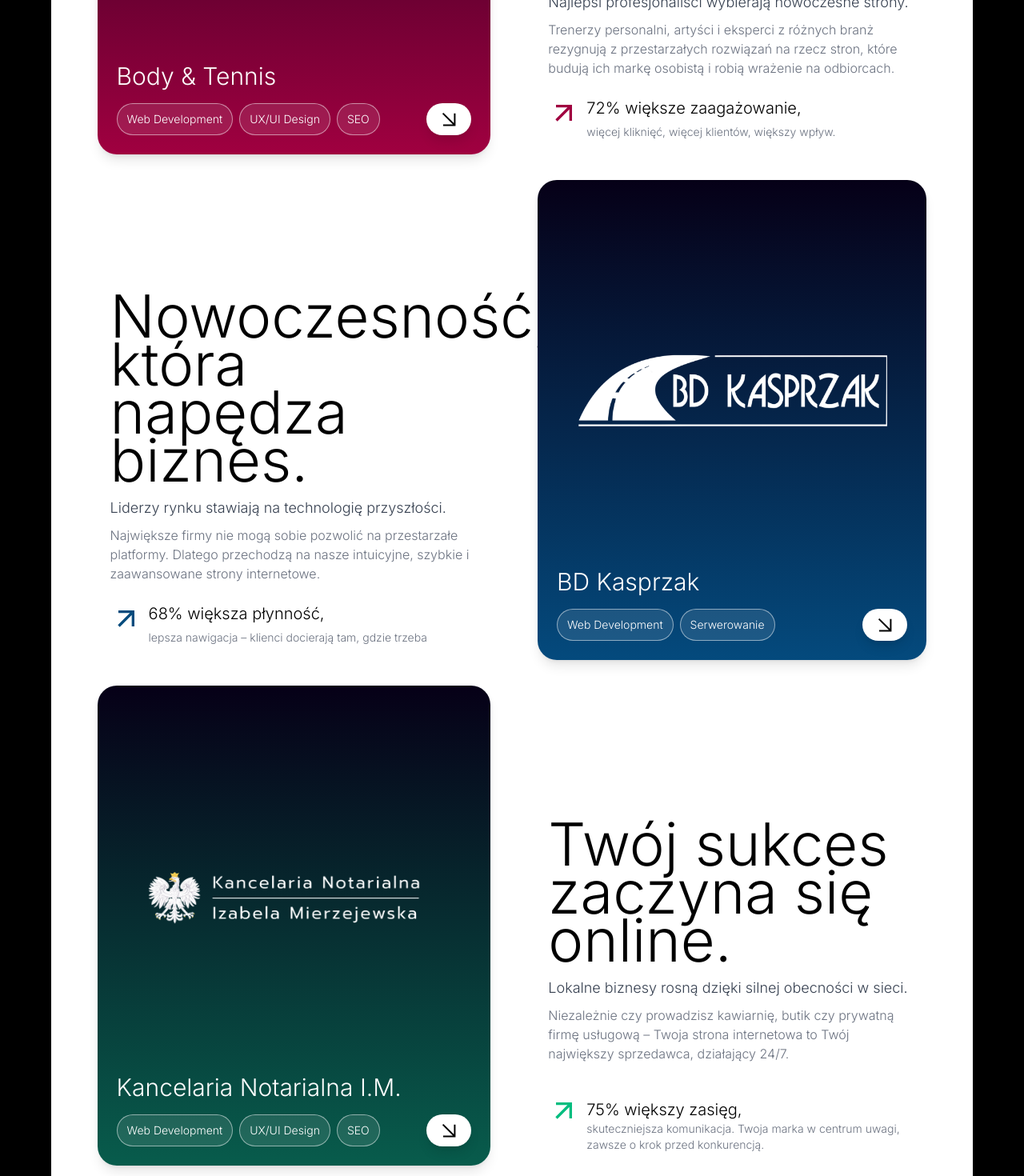
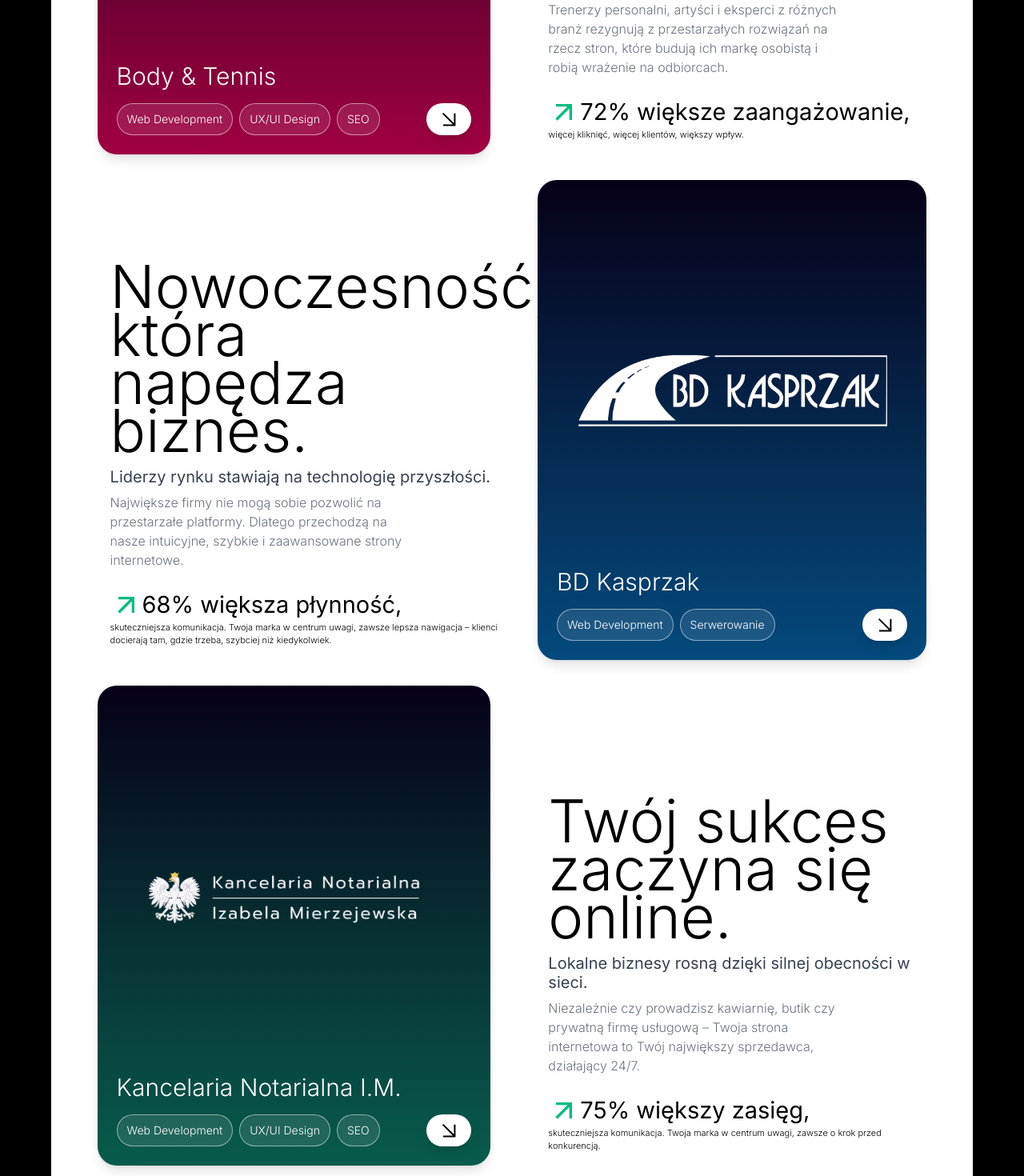
Before and after one commit to mrgoooo/art-ance, a React (Vite) app: page /realizacje in a window 1280 px wide. Shown: the part 1080-2550 px from the top of the page at 80% size. Built offline with nearby package versions, Linux system fonts and the light colour scheme.

Commit message:
strzałki

```diff
--- a/src/HomePage/Carousel.jsx
+++ b/src/HomePage/Carousel.jsx
@@ -98,7 +98,7 @@ const Carousel = () => {
 
     intervalRef.current = setInterval(() => {
       setCurrentIndex((prevIndex) => (prevIndex + 1) % slides.length);
-    }, 10000); // Zmienia co 3 sekundy (3000 ms)
+    }, 40000); // Zmienia co 3 sekundy (3000 ms)
   };
 
   const handleTouchStart = (e) => {
@@ -174,7 +174,7 @@ const Carousel = () => {
                           />
                         </svg>
                       </div>
-                      <p className=" pt-10 text-white/60 text-lg sm:text-2xl">
+                      <p className="pt-10 text-black   md:text-white/60 text-lg sm:text-2xl">
                         {slide.description}
                       </p>
                       {/* Add additional buttons or elements if needed */}
--- a/src/HomePage/OpinionsCarousel.jsx
+++ b/src/HomePage/OpinionsCarousel.jsx
@@ -63,7 +63,7 @@ const OpinionsCarousel = () => {
 
     intervalRef.current = setInterval(() => {
       setCurrentIndex((prevIndex) => (prevIndex + 1) % slides.length);
-    }, 7000); // Zmienia co 3 sekundy (3000 ms)
+    }, 20000); // Zmienia co 3 sekundy (3000 ms)
   };
 
   const handleTouchStart = (e) => {
--- a/src/Oferta/CardWebDev.jsx
+++ b/src/Oferta/CardWebDev.jsx
@@ -12,7 +12,7 @@ const CardWebDev = () => {
               Web Development
             </div>
             <div className="w-full ">
-              <div className="w-[90%] w-hidden md:block px-8 text-[20px] pb-10 lg:pb-0 lg:text-base  text-white/60 leading-none">
+              <div className="w-[90%] hidden md:block px-8 text-[20px] pb-10 lg:pb-0 lg:text-base  text-white/60 leading-none">
                 Dzięki wykorzystaniu najnowszych technologii zapewniamy szybkie
                 działanie i pełną kompatybilność na wszystkich urządzeniach.
                 Niezależnie od tego, czy potrzebujesz prostej witryny
--- a/src/Realizacje/REIZA.jsx
+++ b/src/Realizacje/REIZA.jsx
@@ -5,27 +5,29 @@ function REIZA() {
     <div className="flex flex-col w-[90%] h-full pb-8">
       <div className="flex flex-col lg:flex-row  w-full">
         <RECardIZA />
-        <div className="flex w-full lg:w-1/2 flex-col justify-end h-[400px]  sm:h-[500px] lg:h-[600px]">
+        <div className="flex w-full lg:w-1/2 flex-col justify-end h-[430px]  sm:h-[500px] lg:h-[600px]">
           <section className="max-w-2xl mx-auto p-4 ">
             {/* Nagłówek */}
             <h1 className="text-[43px] sm:text-5xl xl:text-[74px] leading-[40px] sm:leading-[60px]  text-black">
               Twój sukces zaczyna się online.
             </h1>
             {/* Opis */}
-            <p className="text-lg text-gray-700 mt-4">
+            <p className="text-xl font-normal text-gray-700 leading-6 mt-4">
               Lokalne biznesy rosną dzięki silnej obecności w sieci.
             </p>
-            <p className="text-xs sm:text-base text-gray-500 mt-2">
+            <p className="  w-full xl:w-4/5 text-xs sm:text-base text-gray-500 mt-2">
               Niezależnie czy prowadzisz kawiarnię, butik czy prywatną firmę
               usługową – Twoja strona internetowa to Twój największy sprzedawca,
               działający 24/7.
             </p>
 
             {/* Statystyka */}
-            <div className="mt-6 flex  items-start gap-2 ">
+            <div className="mt-6 flex-col  gap-2  ">
+              <div className=" flex items-center ">
                 <svg
+                  className="w-8 h-8 xl:w-10 xl:h-10"
                   width="40"
-                height="70"
+                  height="40"
                   viewBox="0 0 40 40"
                   fill="none"
                   xmlns="http://www.w3.org/2000/svg"
@@ -41,17 +43,15 @@ function REIZA() {
                   </g>
                 </svg>
 
-              <div>
-                <p className="text-lg sm:text-xl  text-black pt-5">
+                <p className="text-lg sm:text-[29px] font-normal  text-black text-align-middle">
                   75% większy zasięg,
                 </p>
+              </div>
 
-                <p className="text-[10px] text-gray-500  sm:text-sm">
-                  skuteczniejsza komunikacja. Twoja marka w centrum uwagi,{" "}
-                  <br />
-                  zawsze o krok przed konkurencją.
+              <p className="text-[11px]">
+                skuteczniejsza komunikacja. Twoja marka w centrum uwagi, zawsze
+                o krok przed konkurencją.
               </p>
-              </div>
             </div>
           </section>
         </div>
--- a/src/Realizacje/REKasprzak.jsx
+++ b/src/Realizacje/REKasprzak.jsx
@@ -3,28 +3,30 @@ import RECardKasp from "./RECardKasp";
 
 function REKasprzak() {
   return (
-    <div className="flex flex-col w-[90%] h-full pb-8">
+    <div className="flex flex-col w-[90%] h-full pb-8 ">
       <div className="flex flex-col lg:flex-row-reverse justify-center w-full">
         <RECardKasp />
-        <div className="flex w-full lg:w-1/2 flex-col justify-end items-center h-[400px]  sm:h-[500px] lg:h-[600px]">
+        <div className=" flex w-full lg:w-1/2 flex-col justify-end items-center h-[420px]  sm:h-[500px] lg:h-[600px]">
           <section className="max-w-2xl w-full mx-auto p-4 ">
             {/* Nagłówek */}
             <h1 className="text-[43px] sm:text-5xl xl:text-[74px] leading-[40px] sm:leading-[60px]  text-black">
               Nowoczesność, <br /> która napędza biznes.
             </h1>
             {/* Opis */}
-            <p className="text-lg text-gray-700 mt-4">
+            <p className="text-xl font-normal text-gray-700 leading-6 mt-4">
               Liderzy rynku stawiają na technologię przyszłości.
             </p>
-            <p className="text-xs sm:text-base text-gray-500 mt-2">
+            <p className=" w-full xl:w-4/5 text-xs sm:text-base text-gray-500 mt-2">
               Największe firmy nie mogą sobie pozwolić na przestarzałe
               platformy. Dlatego przechodzą na nasze intuicyjne, szybkie i
               zaawansowane strony internetowe.
             </p>
 
             {/* Statystyka */}
-            <div className="mt-6 flex  items-start gap-2">
+            <div className="mt-6 flex-col  gap-2">
+              <div className=" flex items-center">
                 <svg
+                  className="w-8 h-8 xl:w-10 xl:h-10"
                   width="40"
                   height="40"
                   viewBox="0 0 40 40"
@@ -37,16 +39,20 @@ function REKasprzak() {
                       fill-rule="evenodd"
                       clip-rule="evenodd"
                       d="M29.9982 10H9.99819V13.3333H24.3086L9.30859 28.3334L11.6656 30.6904L26.6649 15.6912V30H29.9982V10Z"
-                    fill="#044B7D"
+                      fill="#03BD7F"
                     />
                   </g>
                 </svg>
-              <p className="text-lg sm:text-xl  text-black">
+
+                <p className="text-lg sm:text-[29px] font-normal  text-black text-align-middle">
                   68% większa płynność,
-                <br />
-                <span className="text-[10px] text-gray-500 leading-[5px] sm:text-sm">
-                  lepsza nawigacja – klienci docierają tam, gdzie trzeba
-                </span>
+                </p>
+              </div>
+
+              <p className="text-[11px]">
+                skuteczniejsza komunikacja. Twoja marka w centrum uwagi, zawsze
+                lepsza nawigacja – klienci docierają tam, gdzie trzeba, szybciej
+                niż kiedykolwiek.
               </p>
             </div>
           </section>
--- a/src/Realizacje/RETenis.jsx
+++ b/src/Realizacje/RETenis.jsx
@@ -12,18 +12,20 @@ function RETenis() {
               Twoja marka, <br /> Twoje zasady.
             </h1>
             {/* Opis */}
-            <p className="text-lg text-gray-700 mt-4">
+            <p className="text-xl font-normal text-gray-700 leading-6 mt-4">
               Najlepsi profesjonaliści wybierają nowoczesne strony.
             </p>
-            <p className="text-xs sm:text-base text-gray-500 mt-2">
+            <p className=" w-full xl:w-4/5 text-xs sm:text-base text-gray-500 mt-2">
               Trenerzy personalni, artyści i eksperci z różnych branż rezygnują
               z przestarzałych rozwiązań na rzecz stron, które budują ich markę
               osobistą i robią wrażenie na odbiorcach.
             </p>
 
             {/* Statystyka */}
-            <div className="mt-6 flex  items-start gap-2">
+            <div className="mt-6 flex-col  gap-2  ">
+              <div className=" flex items-center ">
                 <svg
+                  className="w-8 h-8 xl:w-10 xl:h-10"
                   width="40"
                   height="40"
                   viewBox="0 0 40 40"
@@ -36,16 +38,18 @@ function RETenis() {
                       fill-rule="evenodd"
                       clip-rule="evenodd"
                       d="M29.9982 10H9.99819V13.3333H24.3086L9.30859 28.3334L11.6656 30.6904L26.6649 15.6912V30H29.9982V10Z"
-                    fill="#a00040"
+                      fill="#03BD7F"
                     />
                   </g>
                 </svg>
-              <p className="text-lg sm:text-xl  text-black">
-                72% większe zaagażowanie,
-                <br />
-                <span className="text-[10px] text-gray-500 sm:text-sm">
+
+                <p className="text-lg sm:text-[29px] font-normal  text-black text-align-middle">
+                  72% większe zaangażowanie,
+                </p>
+              </div>
+
+              <p className="text-[11px]">
                 więcej kliknięć, więcej klientów, większy wpływ.
-                </span>
               </p>
             </div>
           </section>
```
Lines whose indentation alone changed are shown as unchanged.
